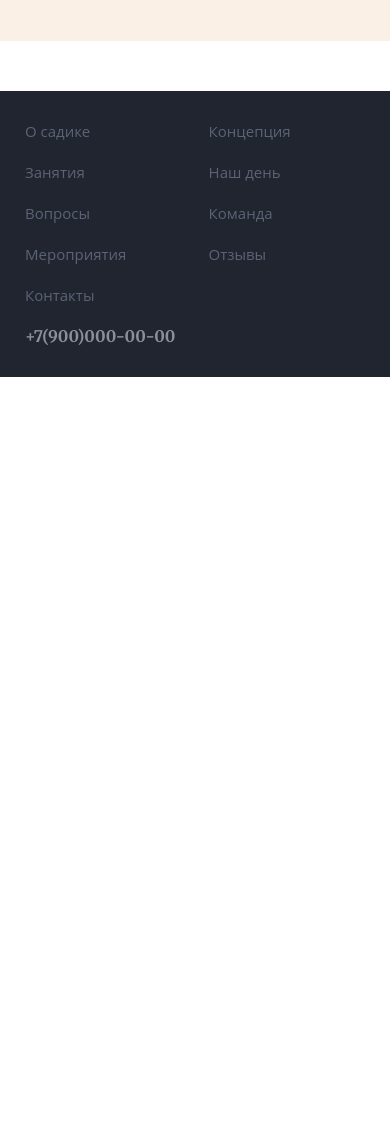
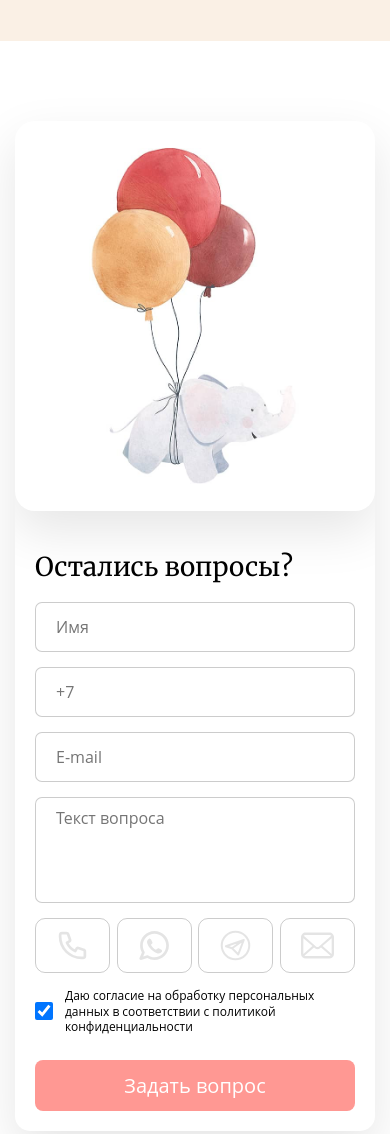
Before and after one commit to nurali-code/piccolino, a plain HTML site: page index.html in a window 390 px wide. Shown: the part 10000-11134 px from the top of the page. Before the commit the page ends 10377 px from the top, so only its background shows below. Drawn offline with Linux system fonts and the light colour scheme.

Commit message:
contacts

```diff
--- a/sass/style.sass
+++ b/sass/style.sass
@@ -645,8 +645,19 @@
             &-next
                 right: 20px
 
+@media screen and ( max-width: 800px )
     .contacts
-        display: none
+        .container
+            max-width: 500px
+            display: block
+
+        .col, .form
+            width: 100%
+
+        .col
+            padding: 20px
+            img
+                max-height: 350px
 
 @media screen and ( max-width: 700px )
     .transition
@@ -700,3 +711,22 @@
 
         .col
             width: 100%
+
+    .contacts
+        .col
+            border-radius: 20px
+
+        .form
+            padding: 20px
+            margin-top: 20px
+            h2
+                margin-bottom: 20px
+
+        .type
+            img
+                width: 100%
+
+        .check
+            label
+                line-height: 130%
+                font-size: 12px
```
Also changed, not shown: css/style.css, 1 other file.
